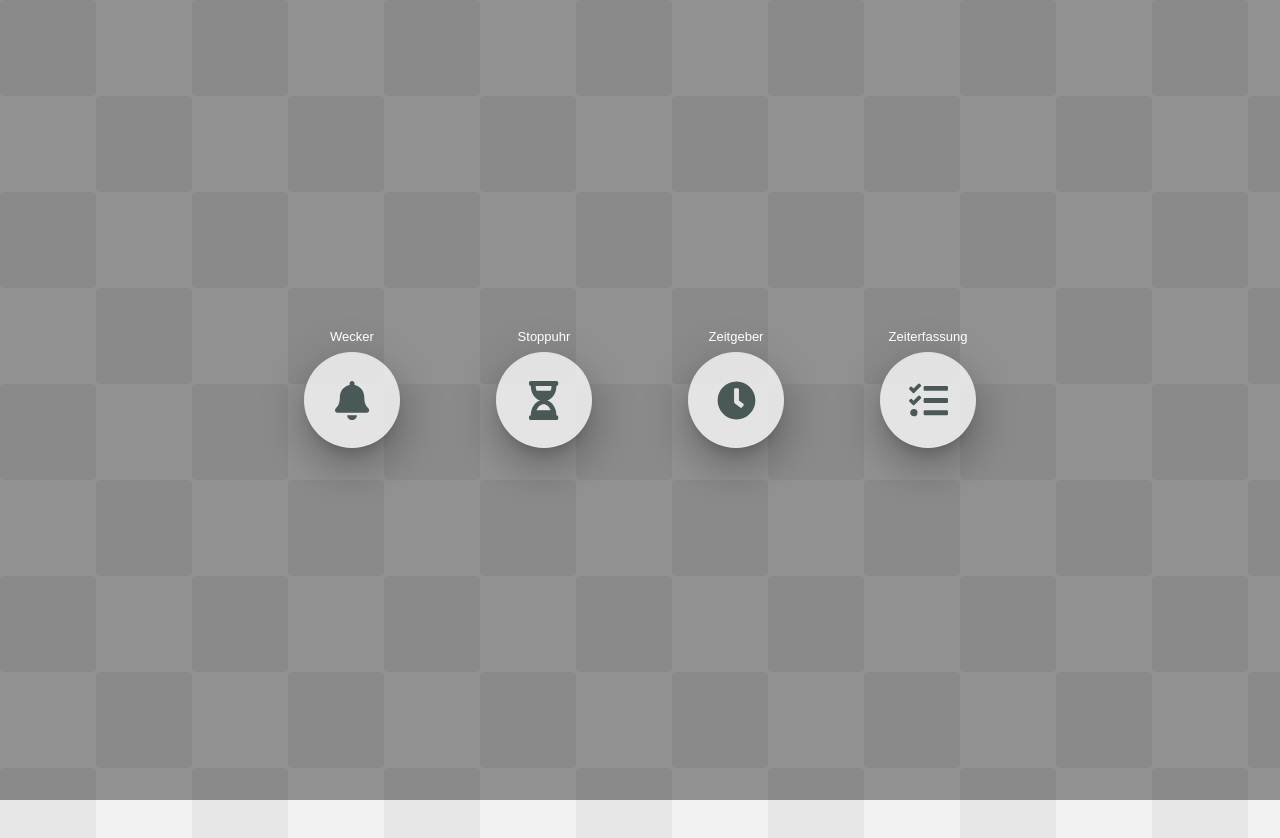
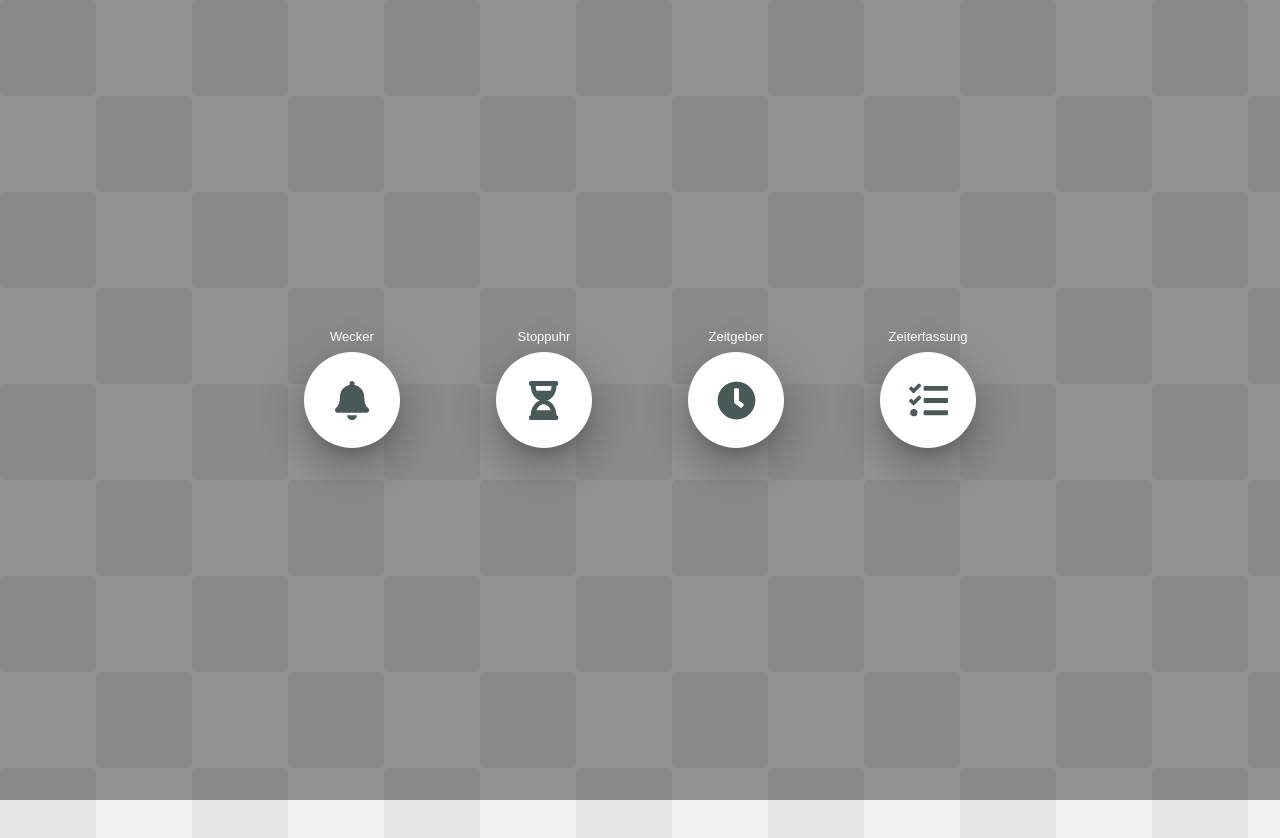
Before and after one commit to algoristic/jaquu, a React app: page / in a window 1280 px wide. Both pictures are taken after a click on the element 48 px from the left and 48 px from the top of the page. Shown: the top 838 px of the page. Built offline with nearby package versions, Linux system fonts and the light colour scheme; what webfontloader would draw is missing.

Commit message:
💄 Intransparent task choice background

```diff
--- a/src/components/TaskChoice.css
+++ b/src/components/TaskChoice.css
@@ -7,7 +7,7 @@
     box-shadow: var(--material-shadow-wide);
     width: 96px;
     height: 96px;
-    background: rgba(255, 255, 255, 0.75);
+    background: white;
     color: var(--grey);
     transition: transform 100ms ease-in-out;
     z-index: 100;
```
